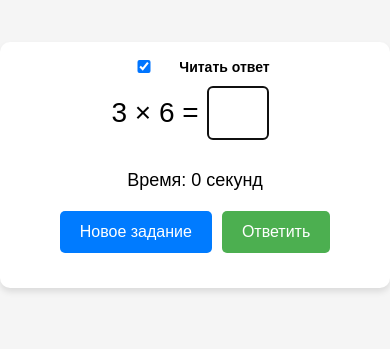
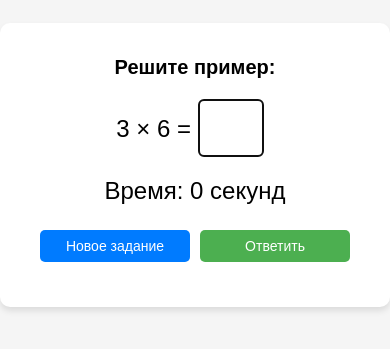
Before and after one commit to snhih/multiplytrainer, a plain HTML site: page index.html in a window 390 px wide. Shown: the part 257-606 px from the top of the page. Drawn offline with Linux system fonts and the light colour scheme.

Commit message:
Update index.html

```diff
--- a/index.html
+++ b/index.html
@@ -23,10 +23,11 @@
             box-shadow: 0 4px 6px rgba(0, 0, 0, 0.1);
             width: 100%;
             max-width: 400px;
-            position: relative;
-            display: flex;
-            flex-direction: column;
-            align-items: center;
+        }
+
+        h1 {
+            font-size: 24px;
+            margin-bottom: 20px;
         }
 
         .expression {
@@ -35,7 +36,7 @@
         }
 
         .result {
-            font-size: 18px;
+            font-size: 24px;
             margin-top: 20px;
         }
 
@@ -47,17 +48,17 @@
             max-width: 40px;
             border-radius: 5px;
             border: 1px solid #ccc;
-            -moz-appearance: textfield;
+            -moz-appearance: textfield; /* Убирает стрелки в Firefox */
         }
 
         input::-webkit-inner-spin-button, input::-webkit-outer-spin-button {
-            -webkit-appearance: none;
+            -webkit-appearance: none; /* Убирает стрелки в Chrome */
             margin: 0;
         }
 
         button {
-            padding: 15px 25px;
-            font-size: 18px;
+            padding: 10px 15px;
+            font-size: 16px;
             border: none;
             border-radius: 5px;
             cursor: pointer;
@@ -82,46 +83,35 @@
             background-color: #0056b3;
         }
 
-        .checkbox-container {
+        .buttons {
             display: flex;
-            align-items: center;
-            margin-bottom: 15px;
-            width: 100%;
             justify-content: center;
+            margin-top: 20px;
         }
 
-        .checkbox-container label {
-            margin-left: 5px;
-            font-size: 14px;
-            font-weight: bold;
-            white-space: nowrap;
+        .buttons button {
+            width: 100%;
+            max-width: 150px;
+            margin: 5px;
         }
 
-        .buttons {
-            display: flex;
-            flex-wrap: wrap;
-            justify-content: center;
-            margin-top: 20px;
-            gap: 10px;
-        }
+        @media (max-width: 600px) {
+            .expression {
+                font-size: 24px;
+            }
 
-        @media (max-width: 480px) {
-            .container {
-                padding: 15px;
+            h1 {
+                font-size: 20px;
             }
 
             input {
+                width: calc(100% - 120px);
                 font-size: 28px;
-                padding: 10px;
             }
 
             button {
-                font-size: 16px;
-                padding: 12px 20px;
-            }
-
-            .checkbox-container {
-                margin-bottom: 10px;
+                font-size: 14px;
+                padding: 8px 12px;
             }
         }
     </style>
@@ -129,21 +119,17 @@
 <body>
 
 <div class="container">
-    <div class="checkbox-container">
-        <input type="checkbox" id="toggleSpeech" checked>
-        <label for="toggleSpeech">Читать ответ</label>
-    </div>
-
+    <h1>Решите пример:</h1>
     <div class="expression">
         <span id="num1"></span> × <span id="num2"></span> =
-        <input type="number" id="answer" inputmode="numeric" tabindex="1">
+        <input type="number" id="answer" inputmode="numeric">
     </div>
     <div class="result" id="timerContainer">
         Время: <span id="timer">5</span> секунд
     </div>
     <div class="buttons">
-        <button id="newTask" tabindex="2">Новое задание</button>
-        <button id="submitAnswer" tabindex="3">Ответить</button>
+        <button id="newTask">Новое задание</button>
+        <button id="submitAnswer">Ответить</button>
     </div>
     <div class="result" id="resultMessage"></div>
 </div>
@@ -152,18 +138,6 @@
     let num1, num2, correctAnswer;
     let timerInterval;
     let timeLeft = 5;
-    let selectedVoice = null;
-    let focusedElementId = '';
-
-    function loadVoices() {
-        const voices = speechSynthesis.getVoices();
-        const russianVoices = voices.filter(voice => voice.lang.startsWith('ru'));
-        if (russianVoices.length > 0) {
-            selectedVoice = russianVoices[Math.floor(Math.random() * russianVoices.length)];
-        }
-    }
-
-    window.speechSynthesis.onvoiceschanged = loadVoices;
 
     function generateTask() {
         num1 = Math.floor(Math.random() * (9 - 2 + 1)) + 2;
@@ -172,18 +146,21 @@
 
         document.getElementById('num1').textContent = num1;
         document.getElementById('num2').textContent = num2;
-        const answerField = document.getElementById('answer');
-        answerField.value = '';
+        document.getElementById('answer').value = '';
         document.getElementById('resultMessage').textContent = '';
         document.getElementById('timerContainer').style.display = 'block';
         document.getElementById('timer').textContent = timeLeft;
 
         clearInterval(timerInterval);
         timeLeft = 5;
+        document.getElementById('timer').textContent = timeLeft;
+
         timerInterval = setInterval(updateTimer, 1000);
 
-        answerField.disabled = false;
-        answerField.focus({ preventScroll: true });
+        document.getElementById('answer').disabled = false;
+        document.getElementById('submitAnswer').style.display = 'inline-block';
+
+        document.getElementById('answer').focus();
     }
 
     function updateTimer() {
@@ -192,10 +169,8 @@
             document.getElementById('timer').textContent = timeLeft;
         } else {
             clearInterval(timerInterval);
-            const message = `${num1} на ${num2} ${correctAnswer}`;
             document.getElementById('resultMessage').textContent = `Время вышло! Правильный ответ: ${correctAnswer}`;
             document.getElementById('resultMessage').style.color = 'red';
-            speak(message);
             hideTimer();
             disableInput();
             document.getElementById('newTask').focus();
@@ -207,62 +182,48 @@
     }
 
     function disableInput() {
-        const answerField = document.getElementById('answer');
-        answerField.disabled = true;
+        document.getElementById('answer').disabled = true;
+        document.getElementById('submitAnswer').style.display = 'none';
     }
 
     function checkAnswer() {
         const userAnswer = document.getElementById('answer').value.trim();
-        let message;
 
         if (userAnswer === '') {
-            message = `${num1} на ${num2} ${correctAnswer}`;
-            document.getElementById('resultMessage').textContent = `Время вышло! Правильный ответ: ${correctAnswer}`;
+            document.getElementById('resultMessage').textContent = `Неправильный ответ. Правильный ответ: ${correctAnswer}`;
             document.getElementById('resultMessage').style.color = 'red';
         } else {
             const parsedAnswer = parseInt(userAnswer);
-            if (parsedAnswer === correctAnswer) {
-                message = `Да, ${num1} на ${num2} ${correctAnswer}`;
-                document.getElementById('resultMessage').textContent = `Правильно!`;
+            if (isNaN(parsedAnswer)) {
+                document.getElementById('resultMessage').textContent = 'Пожалуйста, введите число.';
+            } else if (parsedAnswer === correctAnswer) {
+                document.getElementById('resultMessage').textContent = 'Правильный ответ!';
                 document.getElementById('resultMessage').style.color = 'green';
             } else {
-                message = `Нет, ${num1} на ${num2} ${correctAnswer}`;
-                document.getElementById('resultMessage').textContent = `Неправильно. Правильный ответ: ${correctAnswer}`;
+                document.getElementById('resultMessage').textContent = `Неправильный ответ. Правильный ответ: ${correctAnswer}`;
                 document.getElementById('resultMessage').style.color = 'red';
             }
         }
 
-        speak(message);
         clearInterval(timerInterval);
         hideTimer();
         disableInput();
+
         document.getElementById('newTask').focus();
     }
 
-    function speak(text) {
-        const isSpeechEnabled = document.getElementById('toggleSpeech').checked;
-        if (isSpeechEnabled) {
-            const utterance = new SpeechSynthesisUtterance(text);
-            if (selectedVoice) {
-                utterance.voice = selectedVoice;
-            }
-            speechSynthesis.speak(utterance);
-        }
-    }
+    document.getElementById('submitAnswer').addEventListener('click', checkAnswer);
+    document.getElementById('newTask').addEventListener('click', function() {
+        generateTask();
+        document.getElementById('answer').focus();
+    });
 
-    document.getElementById('submitAnswer').addEventListener('click', checkAnswer);
-    document.getElementById('newTask').addEventListener('click', generateTask);
     document.getElementById('answer').addEventListener('keypress', function(event) {
         if (event.key === 'Enter') {
             checkAnswer();
         }
     });
 
-    // Telegram WebApp Integration
-    if (window.Telegram && window.Telegram.WebApp) {
-        window.Telegram.WebApp.ready();
-    }
-
     generateTask();
 </script>
 
```
